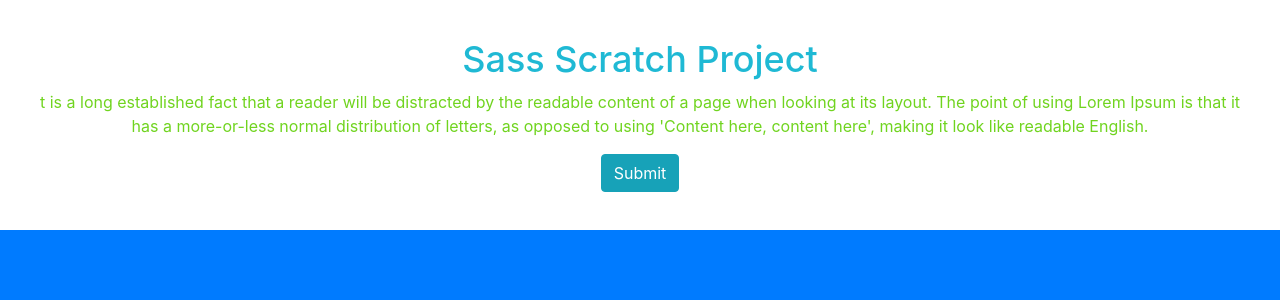
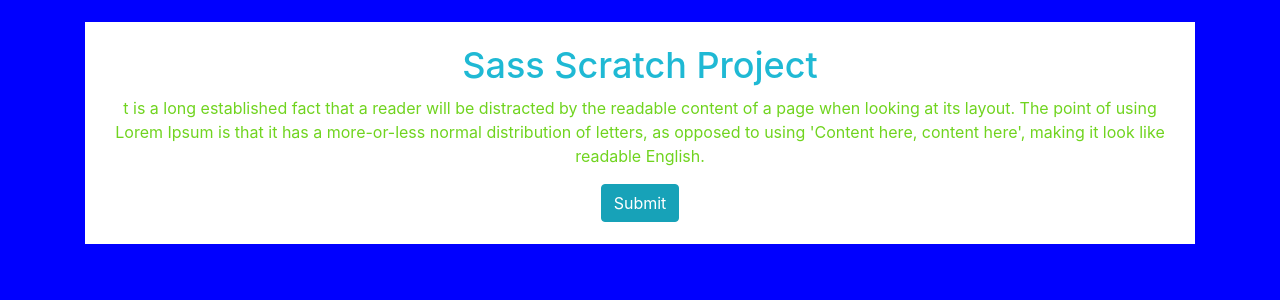
Before and after one commit to sathish19961412/sass-scratch, a PHP site: page / in a window 1280 px wide. Shown: the top 300 px of the page. Run offline with PHP 8.4, Linux system fonts and the light colour scheme.

Commit message:
Scss Variable,Scss Datatypes,map-get($map:$var,$key:value)

```diff
--- a/assets/scss/main.css
+++ b/assets/scss/main.css
@@ -1,16 +1,18 @@
 body {
-  background: #007bff;
+  background: blue;
 }
 
 .card-desgin {
   background: white;
-  padding: 3%;
+  padding: 2%;
+  margin-top: 2%;
 }
 
 .headline {
   color: #1fb9d4;
   text-align: center;
   font-size: 36px;
+  font-weight: "600";
 }
 
 .paragraph {
--- a/assets/scss/main.scss
+++ b/assets/scss/main.scss
@@ -1,24 +1,39 @@
+//Scss variables
+//Scss Datatypes
 $app-heading:#1fb9d4;
 $app-paragraph:#70d41f;
 $app-paragraph-familly:"Roboto","Helvetica";
 $display-flex:flex;
 $justify-content:center;
 $body:#007bff;
-
+$font-weight:(
+        "lightbold":"400",
+        "mediumbold":"500",
+        "bold":"600",
+    );
+$background:(
+        "primary":blue,
+        "success":green,
+        "danger":red,
+);
+$dark-mode:false;
+$theme-type:null;
 body
 {
-  background:$body;
+  background:map-get($map: $background, $key:primary );
 }
 .card-desgin
 {
     background: white;
-    padding: 3%;
+    padding: 2%;
+    margin-top: 2%;
 }
 .headline
 {
     color:$app-heading;
     text-align: center;
     font-size:36px;
+    font-weight:map-get($map: $font-weight, $key: "bold");
 }
 
 .paragraph
--- a/index.html
+++ b/index.html
@@ -12,7 +12,7 @@
   </head>
   <body>
     <section>
-        <div class="conatiner">
+        <div class="container">
             <div class="row">
                 <div class="col-md-12">
                     <div class="card-desgin">
```
Also changed, not shown: 1 other file.
